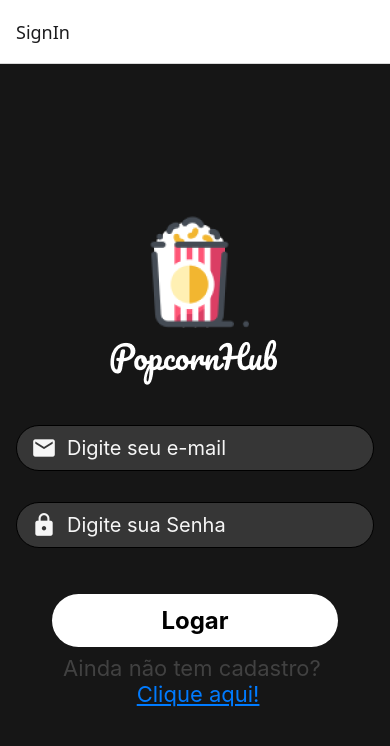
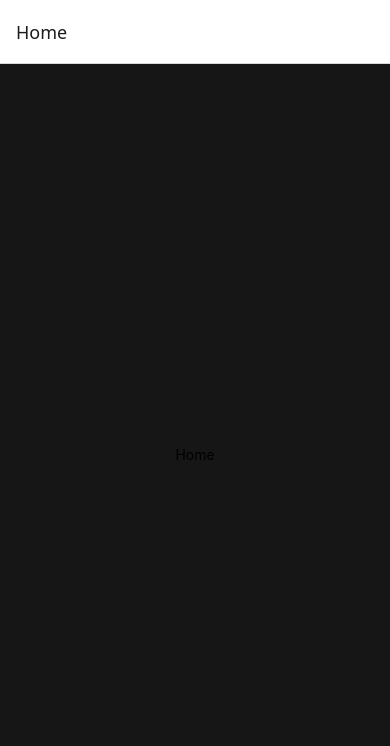
Before and after one commit to joaocfw/GP1_ReactNative, a React Native app in the folder GP1-ReactNative/: screen /Home in a window 390 px wide. Shown: the top 746 px of the page. Built offline with nearby package versions, Linux system fonts and the light colour scheme.

Commit message:
Componente text

```diff
--- a/GP1-ReactNative/package.json
+++ b/GP1-ReactNative/package.json
@@ -11,15 +11,16 @@
   "dependencies": {
     "@expo/metro-runtime": "~4.0.0",
     "@expo/vector-icons": "^14.0.4",
+    "@react-native-community/checkbox": "^0.5.17",
     "@react-navigation/native": "^7.0.3",
     "@react-navigation/native-stack": "^7.1.0",
     "@react-navigation/stack": "^7.0.5",
     "axios": "^1.7.7",
-    "@react-native-community/checkbox": "^0.5.17",
     "expo": "~52.0.7",
     "expo-status-bar": "~2.0.0",
     "gp1-reactnative": "file:",
     "react": "18.3.1",
+    "react-dom": "18.3.1",
     "react-native": "0.76.2",
     "react-native-gesture-handler": "^2.21.2",
     "react-native-get-random-values": "^1.11.0",
@@ -27,7 +28,6 @@
     "react-native-safe-area-context": "4.12.0",
     "react-native-screens": "~4.1.0",
     "react-native-vector-icons": "^10.2.0",
-    "react-dom": "18.3.1",
     "react-native-web": "~0.19.13"
   },
   "devDependencies": {
--- a/GP1-ReactNative/src/Navigation/types.ts
+++ b/GP1-ReactNative/src/Navigation/types.ts
@@ -1,4 +1,5 @@
 export type RootStackParamList = {
     SignIn: undefined;
     SignUp: undefined;
+    Home: undefined;
 }
--- a/GP1-ReactNative/src/Routes/MyStack.tsx
+++ b/GP1-ReactNative/src/Routes/MyStack.tsx
@@ -1,15 +1,18 @@
 import { createNativeStackNavigator } from '@react-navigation/native-stack';
 import SignIn from '../screens/SignIn';
 import SignUp from '../screens/SignUp';
+import Favorites from '../screens/Favorites';
 import { RootStackParamList } from '../Navigation/types';
+import { Home } from '../screens/Home';
 
 const Stack = createNativeStackNavigator<RootStackParamList>();
 
 export function MyStack() {
   return (
-    <Stack.Navigator initialRouteName='SignIn'>
+    <Stack.Navigator initialRouteName='Home'>
       <Stack.Screen name="SignIn" component={SignIn} />
       <Stack.Screen name="SignUp" component={SignUp} />
+      <Stack.Screen name="Home" component={Home} />
     </Stack.Navigator>
   );
 }
--- a/GP1-ReactNative/src/screens/Favorites/index.tsx
+++ b/GP1-ReactNative/src/screens/Favorites/index.tsx
@@ -11,7 +11,7 @@ type FavoriteItem = {
     isChecked: boolean;
 };
 
-const Favorites = () => {
+export const Favorites = () => {
 
     const [favorites, setFavorites] = useState<FavoriteItem[]>([]);
     const [removed, setRemoved] = useState(false);
--- a/GP1-ReactNative/src/screens/Home/index.tsx
+++ b/GP1-ReactNative/src/screens/Home/index.tsx
@@ -1,12 +1,17 @@
 import React from "react";
 import { Text } from "react-native";
 import Body from "../../components/Body";
+import { StackNavigationProp } from "@react-navigation/stack";
+import { RootStackParamList } from "../../Navigation/types";
+import { useNavigation } from "@react-navigation/native";
 
+type HomeScreenNavigationProp = StackNavigationProp<RootStackParamList, "Home">
 export const Home = () => {
+    const navigation = useNavigation<HomeScreenNavigationProp>();
+
     return (
         <Body customStyle={{ justifyContent: "center", padding: 16, alignItems: 'center' }}>
             <Text> Home </Text>
-
         </Body>
     )
 }
```
Also changed, not shown: GP1-ReactNative/src/components/MovieListTitle/index.tsx (added, +15 -0 lines), GP1-ReactNative/src/components/MovieListTitle/styles.ts (added, +10 -0 lines).
